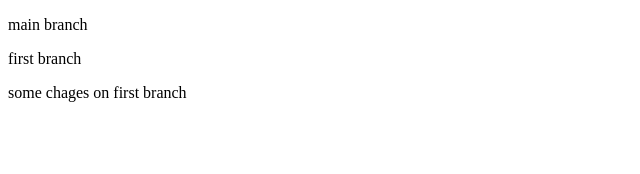
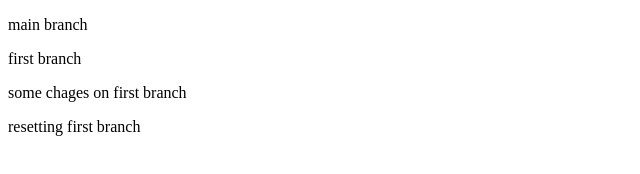
Before and after one commit to ahmedtaa/testbranch, a plain HTML site: page index.html in a window 1280 px wide. Shown: the whole page, without its empty margins (0-640 px from the left). Drawn offline with Linux system fonts and the light colour scheme.

Commit message:
resetting first branch with changes

```diff
--- a/index.html
+++ b/index.html
@@ -12,6 +12,7 @@
     <p>main branch</p>
     <p>first branch</p>
     <p>some chages on first branch</p>
+    <p>resetting first branch</p>
 </body>
 
 </html>
```
